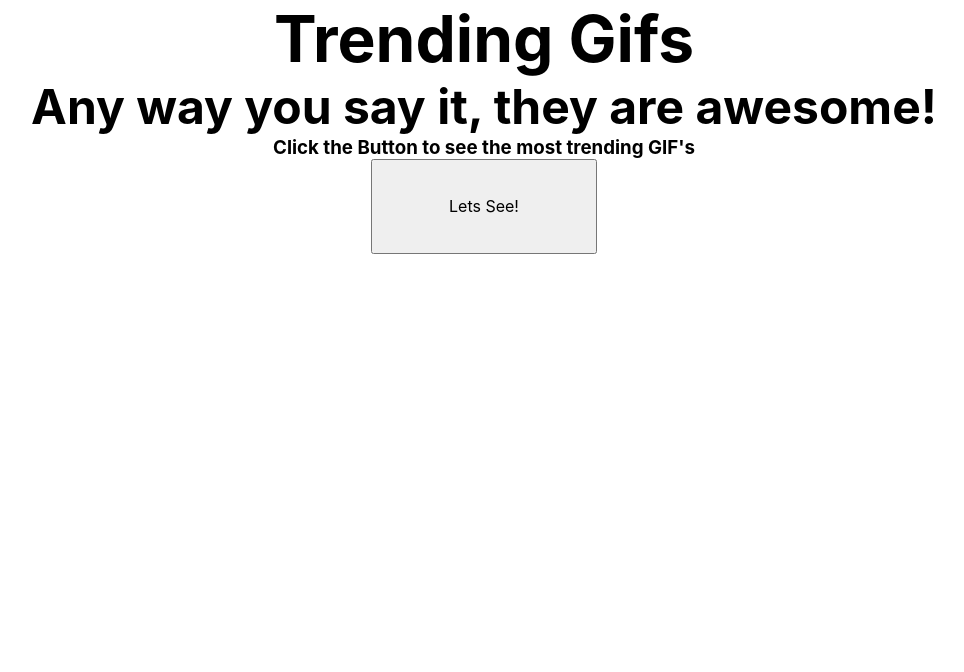
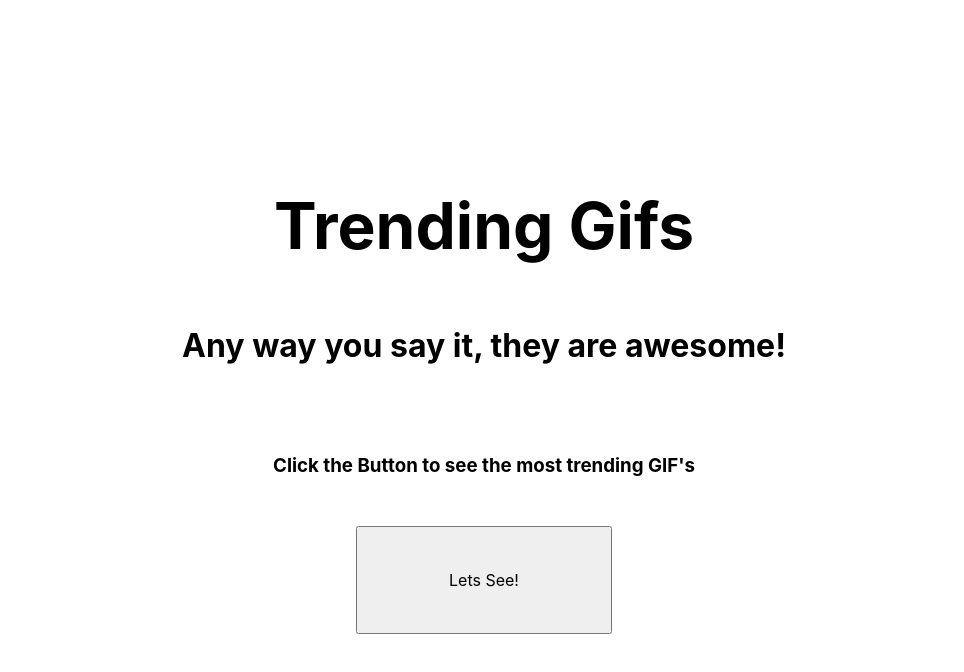
Before and after one commit to Lobst3rG3off/geoffGrossmanProjectFive, a React (Create React App) app: page / in a window 1280 px wide. Shown: the top 672 px of the page, without its empty margins (156-1120 px from the left). Built offline with nearby package versions, Linux system fonts and the light colour scheme; no server answers.

Commit message:
slowy getting there

```diff
--- a/src/App.css
+++ b/src/App.css
@@ -20,7 +20,12 @@ article,aside,details,figcaption,figure,footer,header,hgroup,nav,section,summary
 }
 
  .heroImage {
+   display: flex;
+   flex-direction: column;
+   align-items: center;
+   justify-content: center;
   height: 100vh;
+  line-height: 120px;
 }
 
 
@@ -41,7 +46,7 @@ article,aside,details,figcaption,figure,footer,header,hgroup,nav,section,summary
 }
 
 .App h2 {
-  font-size: 3rem;
+  font-size: 2rem;
 }
 
 .gallery {
@@ -53,6 +58,7 @@ article,aside,details,figcaption,figure,footer,header,hgroup,nav,section,summary
 .imageBox {
   width: 50%;
   border: 1px solid red;
+  margin: 5% auto;
 }
 
 .App img {
--- a/src/App.js
+++ b/src/App.js
@@ -126,7 +126,7 @@ let meme = this.state.memes
 
     return (
       <div className="App" >
-        <div className="heroImage">
+        <div className="heroImage wrapper">
           <h1> Trending Gifs </h1>
           <h2>Any way you say it, they are awesome!</h2>
           <h3>Click the Button to see the most trending GIF's</h3>
```
